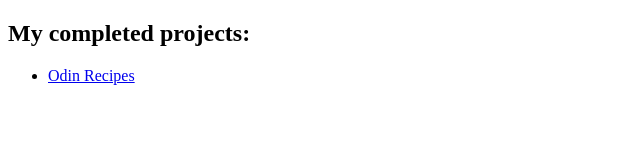
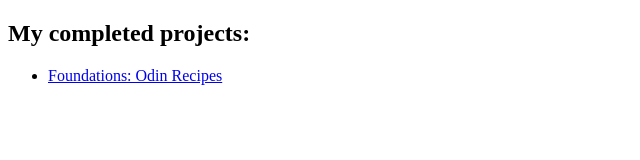
Before and after one commit to TROLLhard556/TheOdinProject, a plain HTML site: page index.html in a window 1280 px wide. Shown: the whole page, without its empty margins (0-640 px from the left). Drawn offline with Linux system fonts and the light colour scheme.

Commit message:
added Foundations to main page

```diff
--- a/index.html
+++ b/index.html
@@ -7,7 +7,7 @@
 	<body>
 		<h2>My completed projects:</h2>
 		<ul>
-			<li><a href="Foundations/odin-recipes/index.html">Odin Recipes</a></li>
+			<li><a href="Foundations/odin-recipes/index.html">Foundations: Odin Recipes</a></li>
 		</ul>
 	</body>
 </html>
```
